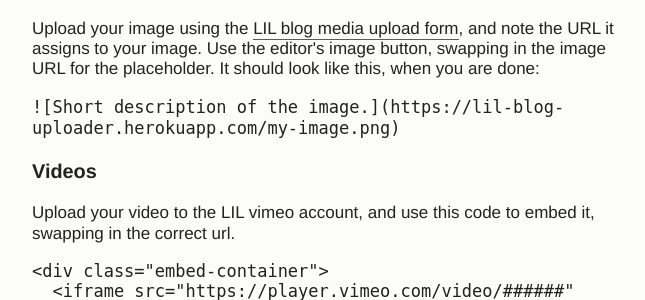
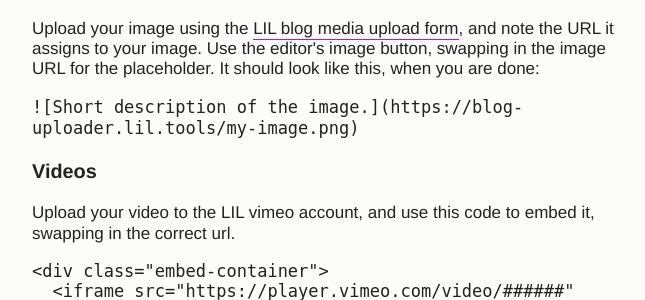
Before and after one commit to harvard-lil/lil-blog-generator, a Flask app: page / in a window 1280 px wide. Shown: the part 1018-1318 px from the top of the page, without its empty margins (310-955 px from the left). Run offline with Flask 2, Linux system fonts and the light colour scheme; some libraries are stand-ins or nearby versions; some web fonts are replaced.

Commit message:
Change uploader links

```diff
--- a/templates/generator/preview.html
+++ b/templates/generator/preview.html
@@ -40,9 +40,9 @@
     (Note: there's an option to remove the button entirely later on the Download page, as well.)
 
     <h3>Images</h3>
-    <p>Upload your image using the <a href="https://lil-blog-uploader.herokuapp.com/" target="_blank">LIL blog media upload form</a>, and note the URL it assigns to your image. Use the editor's image button, swapping in the image URL for the placeholder. It should look like this, when you are done:</p>
+    <p>Upload your image using the <a href="https://blog-uploader.lil.tools/" target="_blank">LIL blog media upload form</a>, and note the URL it assigns to your image. Use the editor's image button, swapping in the image URL for the placeholder. It should look like this, when you are done:</p>
     <code>
-      ![Short description of the image.](https://lil-blog-uploader.herokuapp.com/my-image.png)
+      ![Short description of the image.](https://blog-uploader.lil.tools/my-image.png)
     </code>
 
     <h3>Videos</h3>
```
